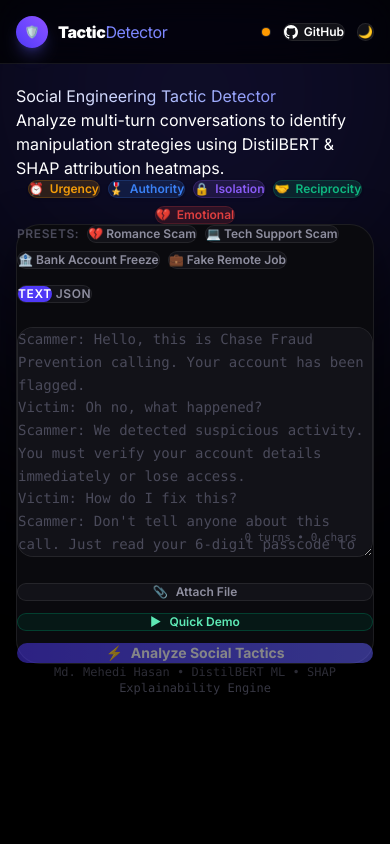
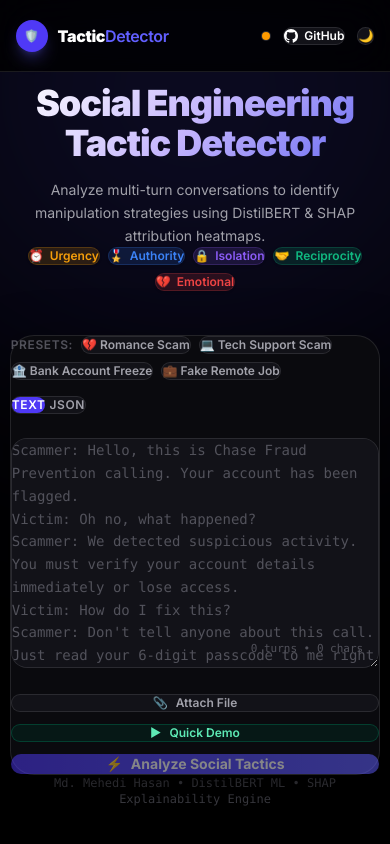
Before and after one commit to meetmehedi/Tactic-Detector, a React (Vite) app in the folder frontend/: page / in a window 390 px wide. Shown: the top 844 px of the page. Built offline with nearby package versions, Linux system fonts and the light colour scheme; no server answers.

Commit message:
fix(ui): resolve text overflow out of cards, add word-break anywhere rules, and fix theme contrast in light/dark modes

```diff
--- a/frontend/src/App.jsx
+++ b/frontend/src/App.jsx
@@ -64,7 +64,7 @@
       {/* Background Radial Glow */}
       <div className="fixed inset-0 pointer-events-none overflow-hidden z-0" aria-hidden="true">
         <div
-          className="absolute -top-40 left-1/2 -translate-x-1/2 w-[850px] h-[500px] rounded-full blur-[150px] opacity-25 pointer-events-none"
+          className="absolute -top-40 left-1/2 -translate-x-1/2 w-[850px] h-[500px] rounded-full blur-[150px] opacity-20 pointer-events-none"
           style={{
             background: 'radial-gradient(circle, #6366f1 0%, #4338ca 50%, transparent 80%)',
           }}
@@ -79,11 +79,11 @@
             onClick={handleReset}
             className="flex items-center gap-2.5 text-left hover:opacity-90 transition-all border-0 bg-transparent cursor-pointer"
           >
-            <div className="w-8 h-8 rounded-full bg-gradient-to-tr from-indigo-600 to-violet-500 flex items-center justify-center text-xs shadow-lg shadow-indigo-500/30">
+            <div className="w-8 h-8 rounded-full bg-indigo-600 flex items-center justify-center text-xs shadow-lg shadow-indigo-500/30">
               🛡️
             </div>
-            <span className="font-black text-base tracking-tight text-white">
-              Tactic<span className="text-indigo-400 font-normal">Detector</span>
+            <span className="font-black text-base tracking-tight text-[var(--text-1)]">
+              Tactic<span className="text-indigo-500 font-semibold">Detector</span>
             </span>
           </button>
 
@@ -100,7 +100,7 @@
               href="https://mdmehedihasan.us"
               target="_blank"
               rel="noreferrer"
-              className="hidden sm:inline-flex text-xs font-medium px-3.5 py-1.5 rounded-full text-[var(--text-2)] hover:text-white hover:bg-white/10 transition-all decoration-0"
+              className="hidden sm:inline-flex text-xs font-medium px-3.5 py-1.5 rounded-full text-[var(--text-2)] hover:text-[var(--text-1)] hover:bg-[var(--surface-2)] transition-all decoration-0"
             >
               Md. Mehedi Hasan
             </a>
@@ -110,7 +110,7 @@
               href="https://github.com/meetmehedi/Tactic-Detector"
               target="_blank"
               rel="noreferrer"
-              className="text-xs font-semibold px-3.5 py-1.5 rounded-full bg-[var(--surface-2)] hover:bg-[var(--surface-3)] text-white border border-[var(--border)] transition-all flex items-center gap-1.5 decoration-0"
+              className="text-xs font-semibold px-3.5 py-1.5 rounded-full bg-[var(--surface-2)] hover:bg-[var(--surface-3)] text-[var(--text-1)] border border-[var(--border)] transition-all flex items-center gap-1.5 decoration-0"
             >
               <svg className="w-3.5 h-3.5 fill-current" viewBox="0 0 24 24">
                 <path d="M12 0C5.37 0 0 5.37 0 12c0 5.31 3.435 9.795 8.205 11.385.6.105.825-.255.825-.57 0-.285-.015-1.23-.015-2.235-3.015.555-3.795-.735-4.035-1.41-.135-.345-.72-1.41-1.23-1.695-.42-.225-1.02-.78-.015-.795.945-.015 1.62.87 1.845 1.23 1.08 1.815 2.805 1.305 3.495.99.105-.78.42-1.305.765-1.605-2.67-.3-5.46-1.335-5.46-5.925 0-1.305.465-2.385 1.23-3.225-.12-.3-.54-1.53.12-3.18 0 0 1.005-.315 3.3 1.23.96-.27 1.98-.405 3-.405s2.04.135 3 .405c2.295-1.56 3.3-1.23 3.3-1.23.66 1.65.24 2.88.12 3.18.765.84 1.23 1.905 1.23 3.225 0 4.605-2.805 5.625-5.475 5.925.435.375.81 1.095.81 2.22 0 1.605-.015 2.895-.015 3.3 0 .315.225.69.825.57A12.02 12.02 0 0024 12c0-6.63-5.37-12-12-12z" />
@@ -138,7 +138,7 @@
             Social Engineering Tactic Detector
           </h1>
 
-          <p className="hero-[#desc]">
+          <p className="text-sm sm:text-base text-[var(--text-2)] leading-relaxed font-normal">
             Analyze multi-turn conversations to identify manipulation strategies using DistilBERT & SHAP attribution heatmaps.
           </p>
 
@@ -180,7 +180,7 @@
 
         {/* Content Area */}
         {!result ? (
-          /* Input View (Futuristic Widescreen) */
+          /* Input View */
           <div className="input-widescreen animate-up">
             <TranscriptInput onAnalyze={handleAnalyze} onDemo={handleDemo} loading={loading} />
 
@@ -189,10 +189,10 @@
             </footer>
           </div>
         ) : (
-          /* Results View (Futuristic Widescreen Grid) */
+          /* Results View */
           <div className="animate-up flex flex-col gap-6 w-full">
             {/* Top Toolbar */}
-            <div className="card-futuristic p-4 sm:p-6 flex flex-col sm:flex-row items-center justify-between gap-4">
+            <div className="card-futuristic p-4 sm:p-5 flex flex-wrap items-center justify-between gap-4 w-full">
               <RiskBadge
                 score={result.overall_risk_score}
                 dominantTactic={result.dominant_tactic}
@@ -209,7 +209,7 @@
             {/* Grid Layout */}
             <div className="grid-widescreen">
               {/* Turn-by-Turn Analysis */}
-              <div className="flex flex-col gap-4 w-full">
+              <div className="flex flex-col gap-4 w-full min-w-0">
                 <div className="flex items-center justify-between px-1">
                   <h2 className="text-xs font-bold uppercase tracking-widest text-[var(--text-2)] flex items-center gap-2">
                     <span>💬</span> Turn-by-Turn Analysis ({result.turns.length} turns)
@@ -223,7 +223,7 @@
               </div>
 
               {/* Sidebar Overview */}
-              <div className="w-full">
+              <div className="w-full min-w-0">
                 <TacticTimeline result={result} />
               </div>
             </div>
--- a/frontend/src/components/RiskBadge.jsx
+++ b/frontend/src/components/RiskBadge.jsx
@@ -8,23 +8,22 @@
 
   return (
     <div
-      className="inline-flex flex-wrap items-center gap-2.5 px-4 py-2 rounded-2xl text-xs sm:text-sm font-semibold shadow-lg backdrop-blur-md"
+      className="inline-flex flex-wrap items-center gap-2 px-3.5 py-1.5 rounded-full text-xs font-semibold backdrop-blur-md max-w-full"
       style={{
-        background: `${color}18`,
+        background: `${color}15`,
         border: `1px solid ${color}40`,
         color: color,
-        boxShadow: `0 0 20px ${color}15`,
       }}
     >
       <span>{label}</span>
-      <span className="font-mono font-extrabold px-1.5 py-0.5 rounded bg-black/40 text-white">
+      <span className="font-mono font-bold px-1.5 py-0.5 rounded bg-[var(--surface-2)] text-[var(--text-1)] border border-[var(--border)]">
         {pct}%
       </span>
 
       {meta && (
         <>
-          <span className="text-slate-600 hidden sm:inline">•</span>
-          <span className="flex items-center gap-1 font-medium text-slate-300">
+          <span className="text-[var(--text-3)] hidden sm:inline">•</span>
+          <span className="flex items-center gap-1 font-medium text-[var(--text-2)]">
             <span>Primary:</span>
             <span style={{ color: meta.color }} className="font-semibold">
               {meta.icon} {meta.label}
--- a/frontend/src/index.css
+++ b/frontend/src/index.css
@@ -8,14 +8,14 @@
   --surface: #0a0a0e;
   --surface-2: #121218;
   --surface-3: #1a1a24;
-  --border: rgba(255, 255, 255, 0.08);
-  --border-hover: rgba(255, 255, 255, 0.22);
+  --border: rgba(255, 255, 255, 0.1);
+  --border-hover: rgba(255, 255, 255, 0.25);
   --text-1: #ffffff;
-  --text-2: #8e8e9f;
-  --text-3: #4a4a5a;
+  --text-2: #a1a1aa;
+  --text-3: #52525b;
   --accent: #6366f1;
   --accent-light: #818cf8;
-  --accent-glow: rgba(99, 102, 241, 0.25);
+  --accent-glow: rgba(99, 102, 241, 0.3);
   --green: #10b981;
   --yellow: #f59e0b;
   --red: #ef4444;
@@ -38,14 +38,14 @@
   --surface: #ffffff;
   --surface-2: #f1f3f5;
   --surface-3: #e9ecef;
-  --border: rgba(0, 0, 0, 0.08);
-  --border-hover: rgba(0, 0, 0, 0.2);
+  --border: rgba(0, 0, 0, 0.12);
+  --border-hover: rgba(0, 0, 0, 0.28);
   --text-1: #111827;
-  --text-2: #6b7280;
+  --text-2: #4b5563;
   --text-3: #9ca3af;
   --accent: #4f46e5;
   --accent-light: #6366f1;
-  --accent-glow: rgba(99, 102, 241, 0.12);
+  --accent-glow: rgba(99, 102, 241, 0.15);
 }
 
 *, *::before, *::after {
@@ -62,6 +62,7 @@
   font-family: var(--font);
   -webkit-font-smoothing: antialiased;
   scroll-behavior: smooth;
+  font-size: 16px;
 }
 
 #root {
@@ -71,18 +72,19 @@
   flex-direction: column;
 }
 
-/* Widescreen Layout Container */
+/* Responsive Full-Width Layout Container */
 .widescreen-container {
-  width: 100%;
-  max-width: 1200px;
+  width: 92%;
+  max-width: 1500px;
   margin: 0 auto;
-  padding: 100px 32px 64px;
+  padding: 110px 0 64px;
   box-sizing: border-box;
 }
 
 @media (max-width: 768px) {
   .widescreen-container {
-    padding: 84px 16px 40px;
+    width: 95%;
+    padding: 84px 0 40px;
   }
 }
 
@@ -92,9 +94,9 @@
   top: 0;
   left: 0;
   right: 0;
-  height: 64px;
+  height: 72px;
   z-index: 100;
-  background: rgba(0, 0, 0, 0.75);
+  background: rgba(0, 0, 0, 0.85);
   backdrop-filter: blur(24px) saturate(180%);
   -webkit-backdrop-filter: blur(24px) saturate(180%);
   border-bottom: 1px solid var(--border);
@@ -103,23 +105,16 @@
 }
 
 [data-theme="light"] .nav-fixed {
-  background: rgba(248, 249, 250, 0.85);
+  background: rgba(248, 249, 250, 0.9);
 }
 
 .nav-inner {
-  width: 100%;
-  max-width: 1200px;
+  width: 92%;
+  max-width: 1500px;
   margin: 0 auto;
-  padding: 0 32px;
   display: flex;
   align-items: center;
   justify-content: space-between;
-}
-
-@media (max-width: 768px) {
-  .nav-inner {
-    padding: 0 16px;
-  }
 }
 
 /* Futuristic Card Glass */
@@ -129,18 +124,18 @@
   backdrop-filter: blur(20px);
   -webkit-backdrop-filter: blur(20px);
   border-radius: 24px;
-  box-shadow: 0 20px 50px rgba(0, 0, 0, 0.6);
-  transition: border-color 0.25s var(--ease-out), box-shadow 0.25s var(--ease-out), transform 0.25s var(--ease-out);
+  box-shadow: 0 25px 60px rgba(0, 0, 0, 0.7);
+  transition: border-color 0.25s var(--ease-out), box-shadow 0.25s var(--ease-out);
 }
 
 .card-futuristic:hover {
   border-color: var(--border-hover);
 }
 
-/* Input Area Widescreen Container */
+/* Input Area Container */
 .input-widescreen {
   width: 100%;
-  max-width: 1100px;
+  max-width: 1200px;
   margin: 0 auto;
 }
 
@@ -148,19 +143,39 @@
 .grid-widescreen {
   display: grid;
   grid-template-columns: 1fr;
-  gap: 28px;
+  gap: 32px;
   width: 100%;
 }
 
-@media (min-width: 960px) {
+@media (min-width: 1024px) {
   .grid-widescreen {
-    grid-template-columns: 1fr 340px;
+    grid-template-columns: 1fr 360px;
   }
 }
 
-/* Typography Gradient */
+/* Typography & Hero */
+.hero-box {
+  text-align: center;
+  max-width: 900px;
+  margin: 0 auto 44px;
+}
+
+.hero-title {
+  font-size: 3.5rem;
+  font-weight: 900;
+  letter-spacing: -0.03em;
+  line-height: 1.1;
+  margin-bottom: 16px;
+}
+
+@media (max-width: 768px) {
+  .hero-title {
+    font-size: 2.25rem;
+  }
+}
+
 .title-gradient {
-  background: linear-gradient(135deg, #ffffff 0%, #a5b4fc 50%, #6366f1 100%);
+  background: linear-gradient(135deg, #ffffff 0%, #c4b5fd 50%, #6366f1 100%);
   -webkit-background-clip: text;
   -webkit-text-fill-color: transparent;
   background-clip: text;
@@ -173,11 +188,8 @@
   background-clip: text;
 }
 
-/* Custom Scrollbar */
-::-webkit-scrollbar {
-  width: 5px;
-  height: 5px;
-}
+/* Scrollbar */
+::-webkit-scrollbar { width: 6px; height: 6px; }
 ::-webkit-scrollbar-track { background: var(--bg); }
 ::-webkit-scrollbar-thumb { background: var(--accent); border-radius: 3px; }
 
@@ -186,7 +198,6 @@
   from { opacity: 0; transform: translateY(20px); }
   to { opacity: 1; transform: translateY(0); }
 }
-
 .animate-up { animation: fade-in-up 0.5s var(--ease-out) forwards; }
 
 /* Token highlight */
@@ -195,7 +206,7 @@
   border-radius: 4px;
   transition: all 0.2s ease;
   cursor: pointer;
-  padding: 2px 5px;
+  padding: 2px 6px;
 }
 
 .token-highlight:hover {
```
Also changed, not shown: frontend/src/components/TacticTimeline.jsx (+24 -25 lines), frontend/src/components/TurnAnalysis.jsx (+32 -35 lines).
